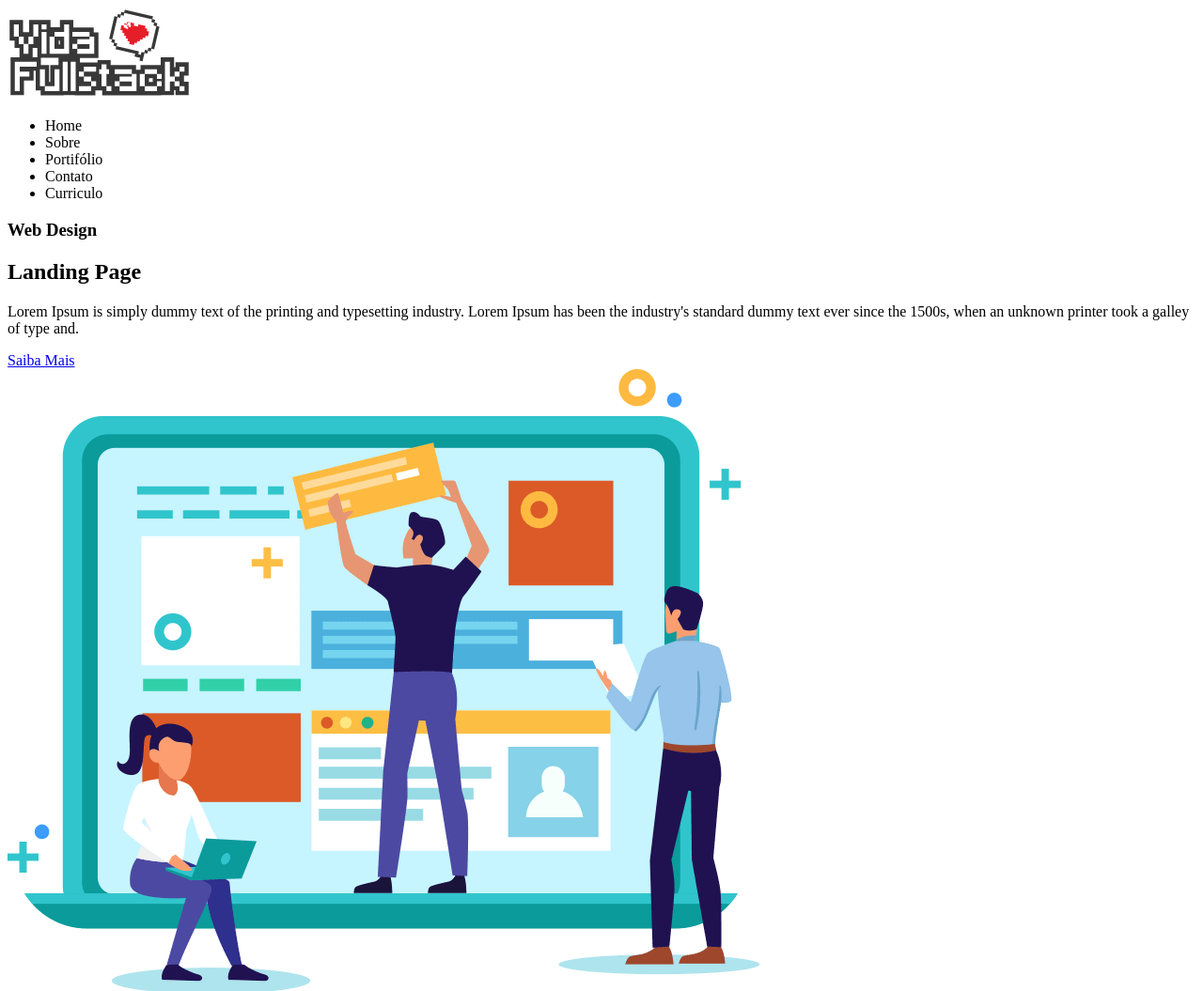
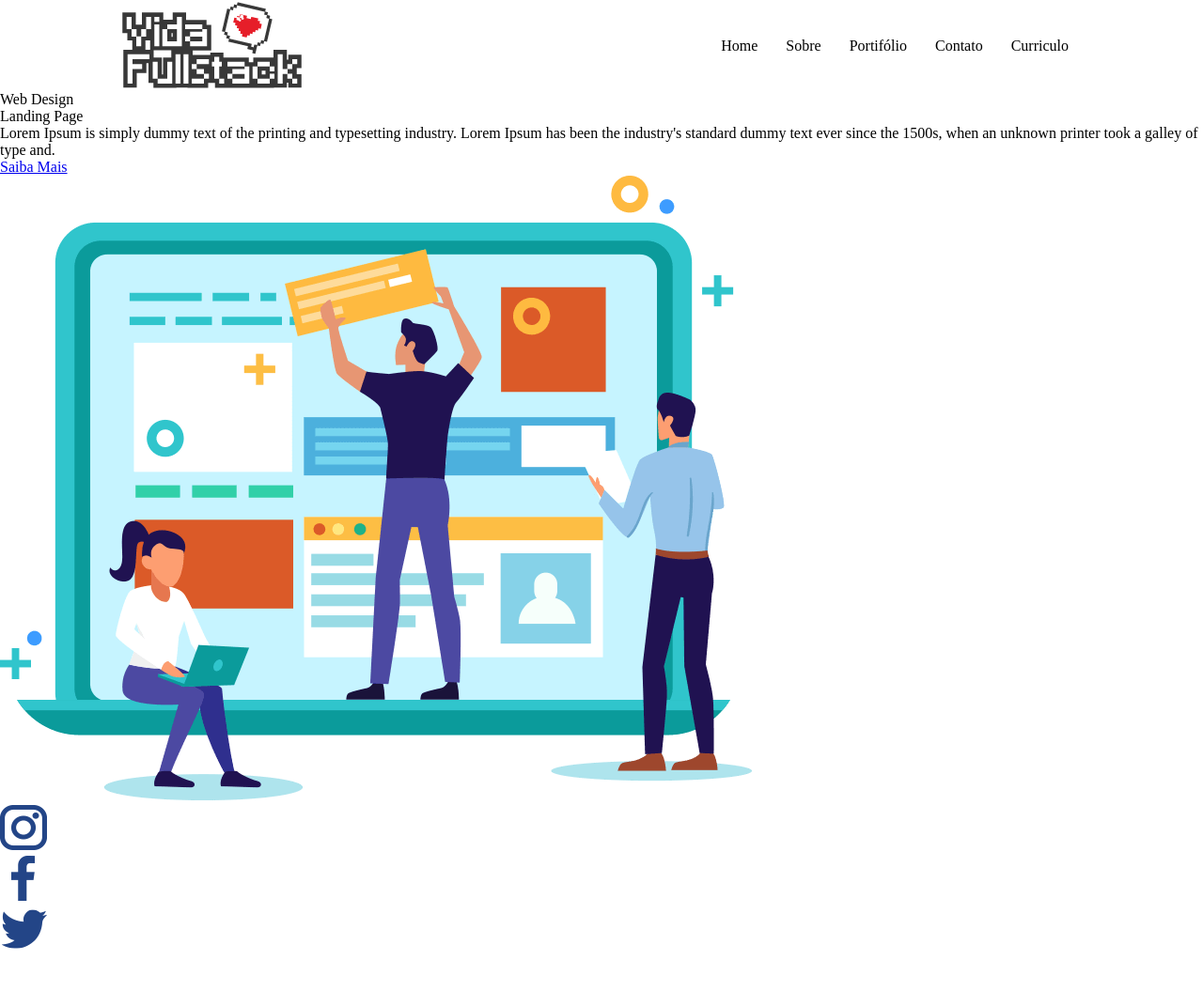
Before and after one commit to PedroBovolin/PrimeiroSite, a plain HTML site: page index.html in a window 1280 px wide. Shown: the top 1055 px of the page at 94% size. After the commit the page ends 1018 px from the top, so only its background shows below. Drawn offline with Linux system fonts and the light colour scheme.

Commit message:
Segundo commit Adicinado header css e reset css

```diff
--- /dev/null
+++ b/assets/css/header.css
@@ -0,0 +1,18 @@
+header{
+  width: 1024px;
+  margin: 0 auto;
+  display: flex;
+  flex-direction: row;
+  justify-content: space-between;
+  align-items: center;
+}
+
+header nav ul{
+  display: flex;
+  flex-direction: row;
+  list-style: none;
+}
+
+header nav ul li{
+  padding: 0 15px;
+}
--- /dev/null
+++ b/assets/css/style.css
@@ -0,0 +1,10 @@
+@import "./header.css";
+
+*{
+  margin: 0;
+  padding: 0;
+  border: 0;
+  font-size: 100%;
+  font: inherit;
+  vertical-align: baseline;
+}
--- a/index.html
+++ b/index.html
@@ -4,6 +4,7 @@
   <meta charset="UTF-8">
   <meta http-equiv="X-UA-Compatible" content="IE=edge">
   <meta name="viewport" content="width=device-width, initial-scale=1.0">
+  <link rel="stylesheet" href="assets/css/style.css">
   <title>Primeiro Site!</title>
 </head>
 <body>
```
